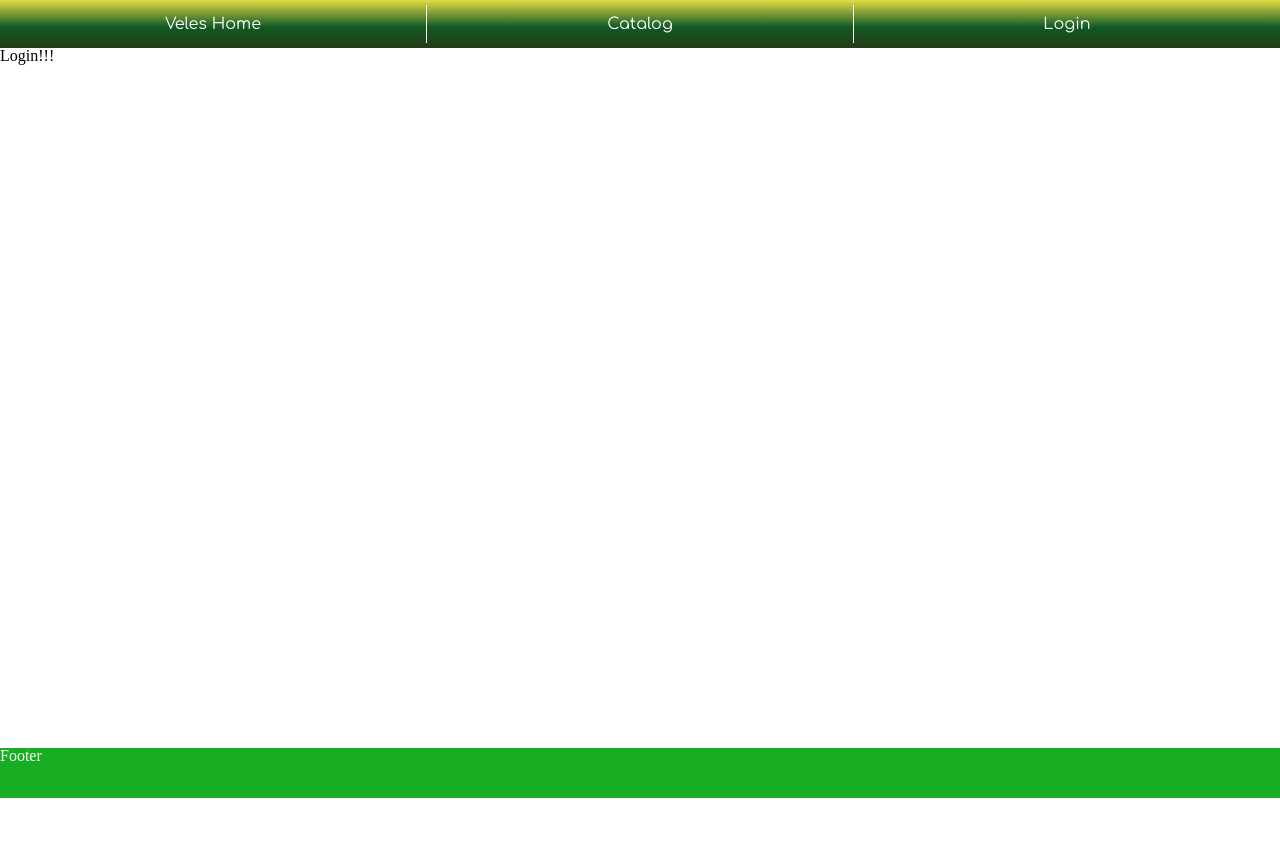
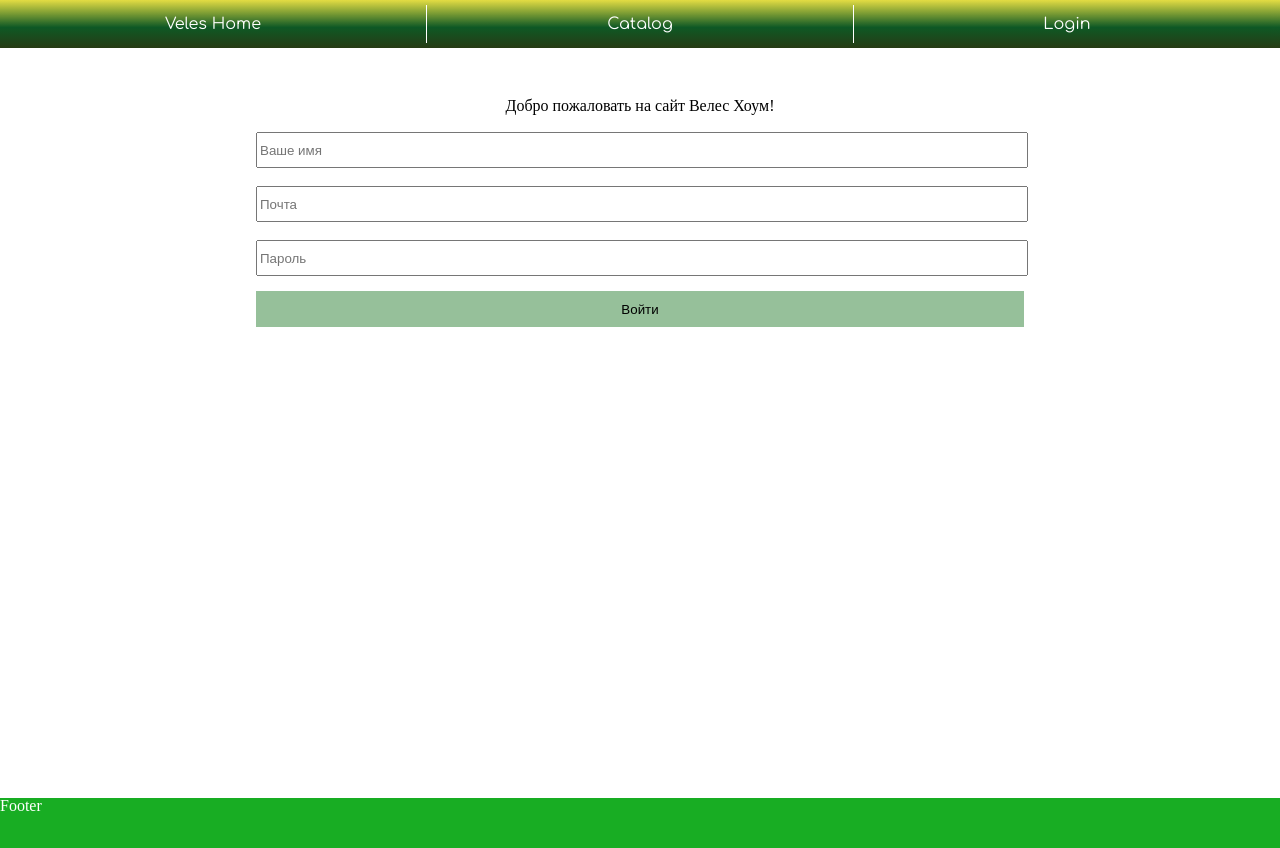
Before and after one commit to Ateina/veles, a React (Create React App) app: page /login in a window 1280 px wide. Before the commit the page ends 800 px from the top, so only its background shows below. Built offline with nearby package versions, Linux system fonts and the light colour scheme.

Commit message:
update login form with Formik and styles;

```diff
--- /dev/null
+++ b/src/components/Forms/LoginForm/LoginForm.js
@@ -0,0 +1,55 @@
+import React from 'react';
+import { Formik, Form, Field, ErrorMessage } from 'formik';
+
+const LoginForm = () => (
+    <div className="login-form">
+        <h1 className="label">Добро пожаловать на сайт Велес Хоум!</h1>
+        <Formik
+            initialValues=
+            {{
+                name: '',
+                email: '',
+                pass: ''
+            }}
+            validate={values => {
+                let errors = {};
+                if(!values.name){
+                    errors.name = 'Заполните это поле';
+                }
+                if(!values.pass){
+                    errors.pass = 'Введите пароль';
+                }
+                if (!values.email) {
+                    errors.email = 'Заполните это поле';
+                } else if (
+                    !/^[A-Z0-9._%+-]+@[A-Z0-9.-]+\.[A-Z]{2,}$/i.test(values.email)
+                ) {
+                    errors.email = 'Проверьте введенный почтовый адрес';
+                }
+                return errors;
+            }}
+            onSubmit={(values, { setSubmitting }) => {
+                setTimeout(() => {
+                    console.log(JSON.stringify(values, null, 2));
+                    setSubmitting(false);
+                }, 400);
+            }}
+        >
+        {({ isSubmitting }) => (
+            <Form className="fields">
+                <Field component="input" name="name" placeholder="Ваше имя"/>
+                <ErrorMessage name="name" component="div" />
+                <Field type="email" name="email" placeholder="Почта" />
+                <ErrorMessage name="email" component="div" />
+                <Field type="password" name="pass" placeholder="Пароль" />
+                <ErrorMessage name="pass" component="div" />
+                <button type="submit" disabled={isSubmitting} className="submit-button" >
+                    Войти
+                </button>
+            </Form>
+        )}
+        </Formik>
+    </div>
+);
+
+export default LoginForm;
--- a/src/components/Login/Login.js
+++ b/src/components/Login/Login.js
@@ -1,10 +1,13 @@
 import React from 'react';
+import LoginForm from '../Forms/LoginForm/LoginForm';
 
-import './styles.css';
+import './styles.scss';
 
 function Login() {
     return (
-        <div className="login-page">Login!!!</div>
+        <div className="login-page">
+            <LoginForm/>
+        </div>
     );
 }
 
--- a/src/components/Login/styles.css
+++ /dev/null
@@ -1,3 +0,0 @@
-.login-page{
-    min-height: calc(100vh - 100px);
-}
--- /dev/null
+++ b/src/components/Login/styles.scss
@@ -0,0 +1,35 @@
+.login-page{
+    min-height: calc(100vh - 100px);
+
+    .login-form{
+        width: 60%;
+        margin: auto;
+        margin-top: 50px;
+        display: flex;
+        flex-direction: column;
+
+        .label{
+            margin: auto;
+        }
+
+        .fields{
+            display: flex;
+            flex-direction: column;
+
+            input {
+                margin-top: 18px;
+                width: calc(100% - 4px);
+                height: 30px;
+            }
+
+            .submit-button{
+                width: 100%;
+                height: 36px;
+                background: #96c09a;
+                border: none;
+                margin-top: 15px;
+                cursor: pointer;
+            }
+        }
+    }
+}
```
